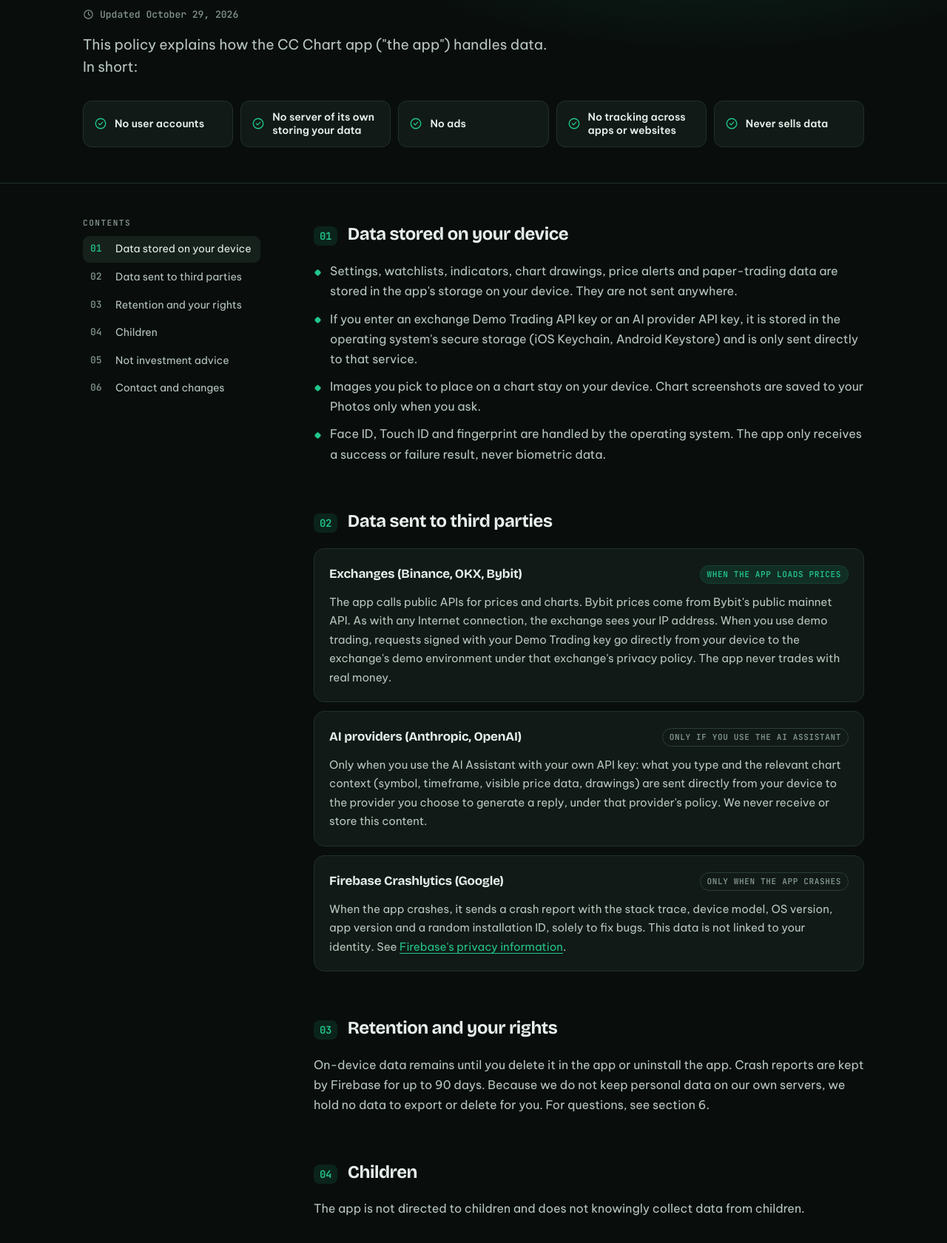
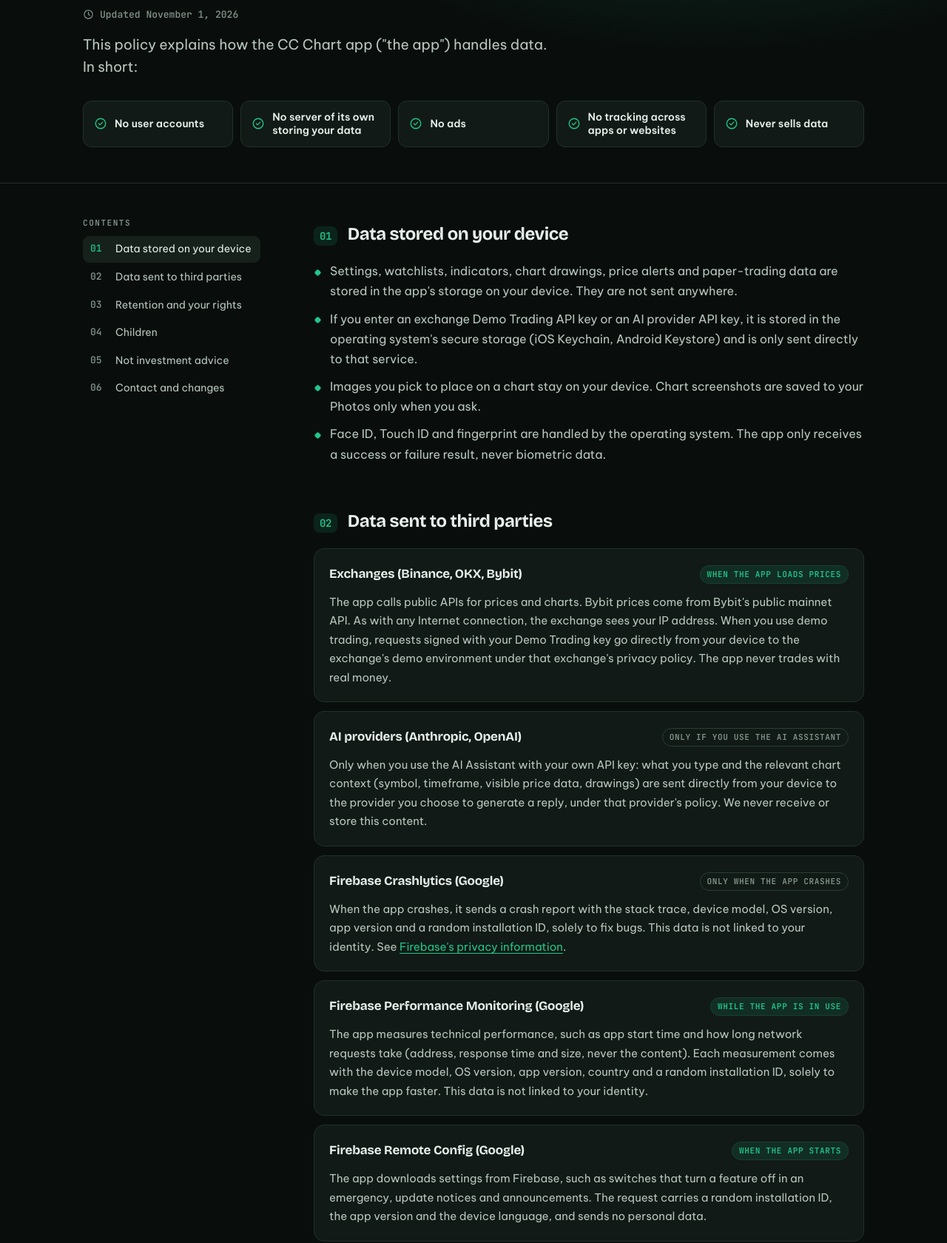
Before and after one commit to Thientran2910/cc-chart-site, a plain HTML site: page privacy.html in a window 1280 px wide. Shown: the part 220-1900 px from the top of the page at 74% size. Drawn offline with nearby package versions, Linux system fonts and the light colour scheme.

Commit message:
Quyền riêng tư: thêm Firebase Performance và Remote Config; ảnh app mới trên trang chủ
Co-Authored-By: Claude Opus 5.5 <noreply@anthropic.com>

```diff
--- a/privacy.html
+++ b/privacy.html
@@ -280,7 +280,7 @@ img { max-width: 100%; }
   <div class="wrap">
     <span class="eyebrow"><span class="en">Legal</span><span class="vi">Pháp lý</span></span>
     <h1><span class="en">Privacy Policy</span><span class="vi">Chính sách quyền riêng tư</span></h1>
-    <span class="updated"><svg viewBox="0 0 24 24" fill="none" stroke="currentColor" stroke-width="1.8" stroke-linecap="round" stroke-linejoin="round" aria-hidden="true"><circle cx="12" cy="12" r="9"/><path d="M12 7v5l3 2"/></svg><span class="en">Updated October 29, 2026</span><span class="vi">Cập nhật 29/10/2026</span></span>
+    <span class="updated"><svg viewBox="0 0 24 24" fill="none" stroke="currentColor" stroke-width="1.8" stroke-linecap="round" stroke-linejoin="round" aria-hidden="true"><circle cx="12" cy="12" r="9"/><path d="M12 7v5l3 2"/></svg><span class="en">Updated November 1, 2026</span><span class="vi">Cập nhật 01/11/2026</span></span>
     <p class="lead">
       <span class="en">This policy explains how the CC Chart app ("the app") handles data. In short:</span>
       <span class="vi">Chính sách này mô tả cách ứng dụng CC Chart ("ứng dụng") xử lý dữ liệu. Tóm tắt:</span>
@@ -334,6 +334,14 @@ img { max-width: 100%; }
           <div class="party">
             <div class="party-head"><h3>Firebase Crashlytics (Google)</h3><span class="when">Only when the app crashes</span></div>
             <p>When the app crashes, it sends a crash report with the stack trace, device model, OS version, app version and a random installation ID, solely to fix bugs. This data is not linked to your identity. See <a href="https://firebase.google.com/support/privacy" target="_blank" rel="noopener">Firebase's privacy information</a>.</p>
+          </div>
+          <div class="party">
+            <div class="party-head"><h3>Firebase Performance Monitoring (Google)</h3><span class="when always">While the app is in use</span></div>
+            <p>The app measures technical performance, such as app start time and how long network requests take (address, response time and size, never the content). Each measurement comes with the device model, OS version, app version, country and a random installation ID, solely to make the app faster. This data is not linked to your identity.</p>
+          </div>
+          <div class="party">
+            <div class="party-head"><h3>Firebase Remote Config (Google)</h3><span class="when always">When the app starts</span></div>
+            <p>The app downloads settings from Firebase, such as switches that turn a feature off in an emergency, update notices and announcements. The request carries a random installation ID, the app version and the device language, and sends no personal data.</p>
           </div>
         </div>
       </section>
@@ -398,6 +406,14 @@ img { max-width: 100%; }
           <div class="party">
             <div class="party-head"><h3>Firebase Crashlytics (Google)</h3><span class="when">Chỉ khi ứng dụng gặp lỗi</span></div>
             <p>Khi ứng dụng gặp lỗi, ứng dụng gửi báo cáo sự cố gồm dấu vết lỗi, mẫu thiết bị, phiên bản hệ điều hành, phiên bản ứng dụng và một mã cài đặt ngẫu nhiên. Mục đích duy nhất là sửa lỗi. Dữ liệu này không gắn với danh tính của bạn. Xem <a href="https://firebase.google.com/support/privacy" target="_blank" rel="noopener">chính sách của Firebase</a>.</p>
+          </div>
+          <div class="party">
+            <div class="party-head"><h3>Firebase Performance Monitoring (Google)</h3><span class="when always">Khi đang dùng ứng dụng</span></div>
+            <p>Ứng dụng đo hiệu năng kỹ thuật như thời gian mở ứng dụng và thời gian của các yêu cầu mạng (địa chỉ, thời gian phản hồi, kích thước, không gồm nội dung). Mỗi lần đo kèm mẫu thiết bị, phiên bản hệ điều hành, phiên bản ứng dụng, quốc gia và một mã cài đặt ngẫu nhiên. Mục đích duy nhất là giúp ứng dụng chạy nhanh hơn. Dữ liệu này không gắn với danh tính của bạn.</p>
+          </div>
+          <div class="party">
+            <div class="party-head"><h3>Firebase Remote Config (Google)</h3><span class="when always">Khi mở ứng dụng</span></div>
+            <p>Ứng dụng tải cấu hình từ Firebase, như công tắc tắt khẩn một tính năng, thông báo cập nhật và thông báo chung. Yêu cầu kèm một mã cài đặt ngẫu nhiên, phiên bản ứng dụng và ngôn ngữ thiết bị, không gửi dữ liệu cá nhân.</p>
           </div>
         </div>
       </section>
```
Also changed, not shown: src/privacy.body.html (+17 -1 lines), assets/shots/chart.jpg, assets/shots/drawing.jpg, assets/shots/indicators.jpg, assets/shots/markets.jpg, assets/shots/trade.jpg.
